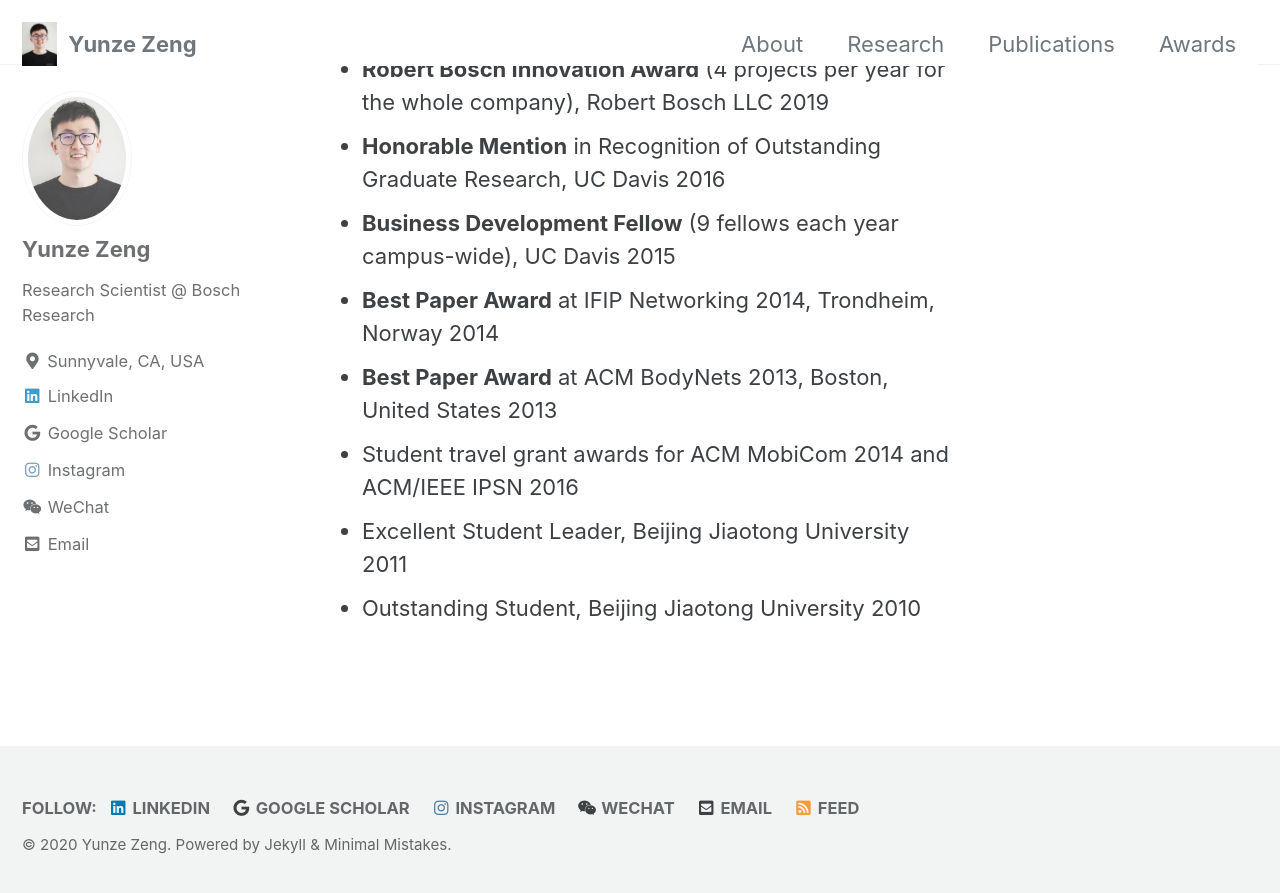
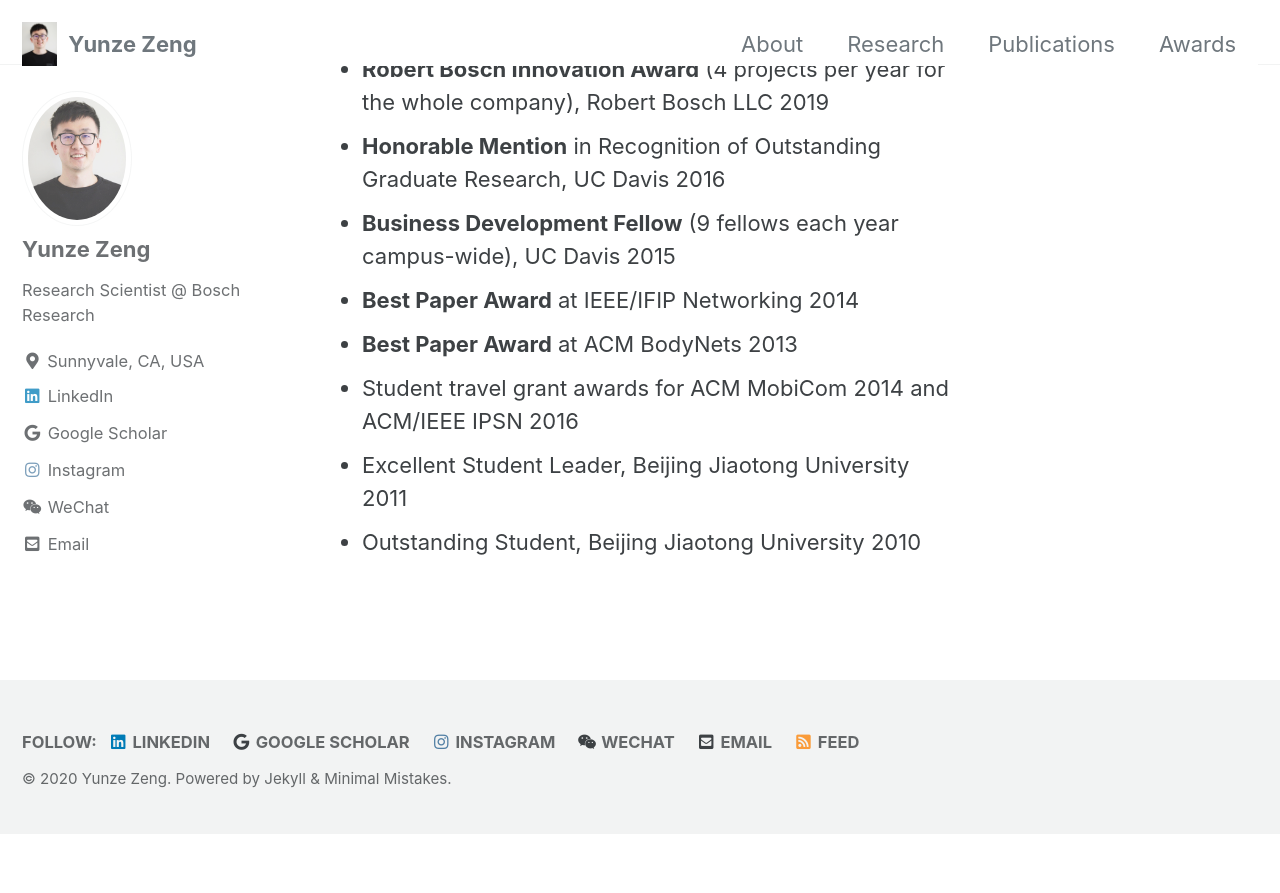
Before and after one commit to yunze/yunze.github.io, a Jekyll site: the page built from index.md, in a window 1280 px wide and 900 px high, scrolled down 5141 px. Shown: the top 893 px of the window. Built offline with Jekyll 4.4.1, drawn with Linux system fonts in a browser that asks for light colours; cached includes are drawn as plain includes; after the commit the page ends 5975 px from its top, so only the background shows below that.

Commit message:
Update index.md

```diff
--- a/index.md
+++ b/index.md
@@ -114,8 +114,8 @@ Victor Omwando, Amit Pande, **Yunze Zeng**, and Prasant Mohapatra\
 - **Robert Bosch Innovation Award** (4 projects per year for the whole company), Robert Bosch LLC 2019
 - **Honorable Mention** in Recognition of Outstanding Graduate Research, UC Davis 2016
 - **Business Development Fellow** (9 fellows each year campus-wide), UC Davis 2015
-- **Best Paper Award** at IFIP Networking 2014, Trondheim, Norway 2014
-- **Best Paper Award** at ACM BodyNets 2013, Boston, United States 2013
+- **Best Paper Award** at IEEE/IFIP Networking 2014
+- **Best Paper Award** at ACM BodyNets 2013
 - Student travel grant awards for ACM MobiCom 2014 and ACM/IEEE IPSN 2016
 - Excellent Student Leader, Beijing Jiaotong University 2011
 - Outstanding Student, Beijing Jiaotong University 2010
```
